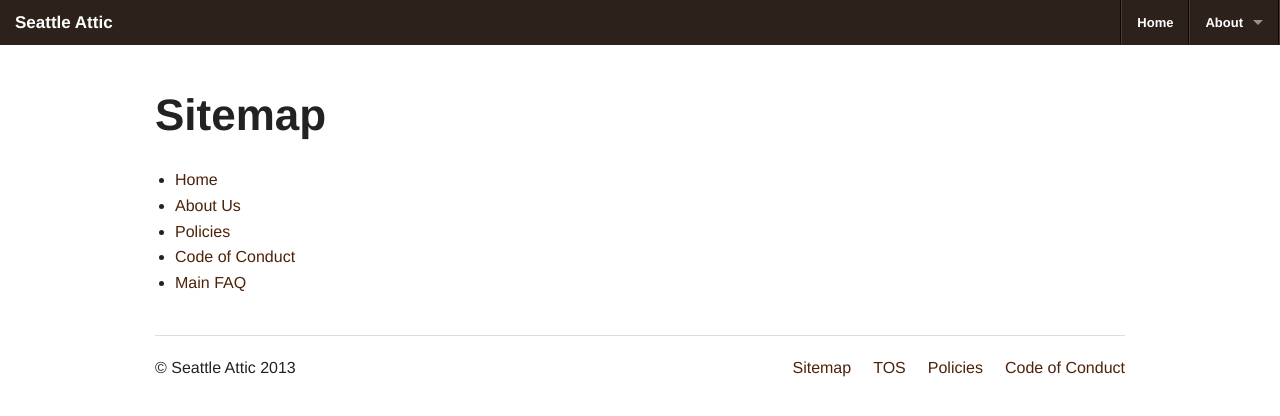
After one commit to SeattleAttic/HedyNet, a Django app: page /sitemap in a window 1280 px wide. The commit adds this page. Shown: the top 416 px of the page. Run offline with Django 3.2, Linux system fonts and the light colour scheme; style sheets or scripts are compiled from the project's sources; some libraries are stand-ins or nearby versions.

Commit message:
Add in sitemap; take away event in top nav

```diff
--- a/HedyNet/HedyNet/urls.py
+++ b/HedyNet/HedyNet/urls.py
@@ -11,6 +11,7 @@ urlpatterns = patterns('',
     url(r'^policies$', TemplateView.as_view(template_name='policies.html'), name="policies"),
     url(r'^codeofconduct$', TemplateView.as_view(template_name='codeofconduct.html'), name="codeofconduct"),
     url(r'^wishlist$', TemplateView.as_view(template_name="wishlist.html"), name="wishlist"),
+    url(r'^sitemap$', TemplateView.as_view(template_name="sitemap.html"), name="sitemap"),
 
     url(r'^faq/', include('FAQ.urls')),
 
--- a/HedyNet/templates/base.html
+++ b/HedyNet/templates/base.html
@@ -55,7 +55,6 @@
           </ul>
         </li>
         <li class="divider"></li>
-        <li><a href="#">Upcoming Events</a></li>
       </ul>
     </section>
 
@@ -85,7 +84,7 @@
         </div>
         <div class="large-6 columns">
           <ul class="inline-list right">
-            <li><a href="#">Sitemap</a></li>
+            <li><a href="{% url "sitemap" %}">Sitemap</a></li>
             <li><a href="#">TOS</a></li>
             <li><a href="{% url "policies" %}">Policies</a></li>
             <li><a href="{% url "codeofconduct" %}">Code of Conduct</a></li>
--- /dev/null
+++ b/HedyNet/templates/sitemap.html
@@ -0,0 +1,20 @@
+{% extends "base.html" %}
+
+{% block title %}Sitemap{% endblock %}
+
+{% block content %}
+<section class="row">
+<div class="columns large-12 small-12">
+<header><h1>Sitemap</h1></header>
+<div class="content">
+<ul>
+<li><a href="{% url "home" %}">Home</a></li>
+<li><a href="{% url "about" %}">About Us</a></li>
+<li><a href="{% url "policies" %}">Policies</a></li>
+<li><a href="{% url "codeofconduct" %}">Code of Conduct</a></li>
+<li><a href="{% url "faqsection-detail" "main" %}">Main FAQ</a></li>
+</ul>
+</div>
+</div>
+</section>
+{% endblock %}
```
